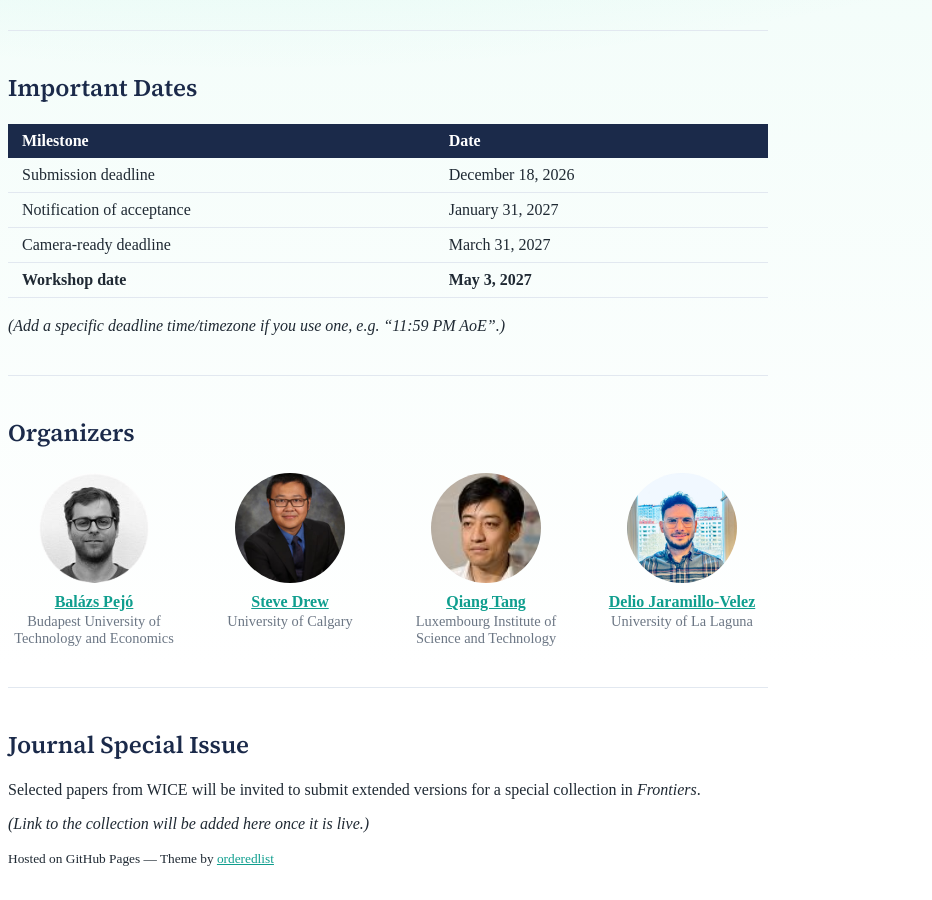
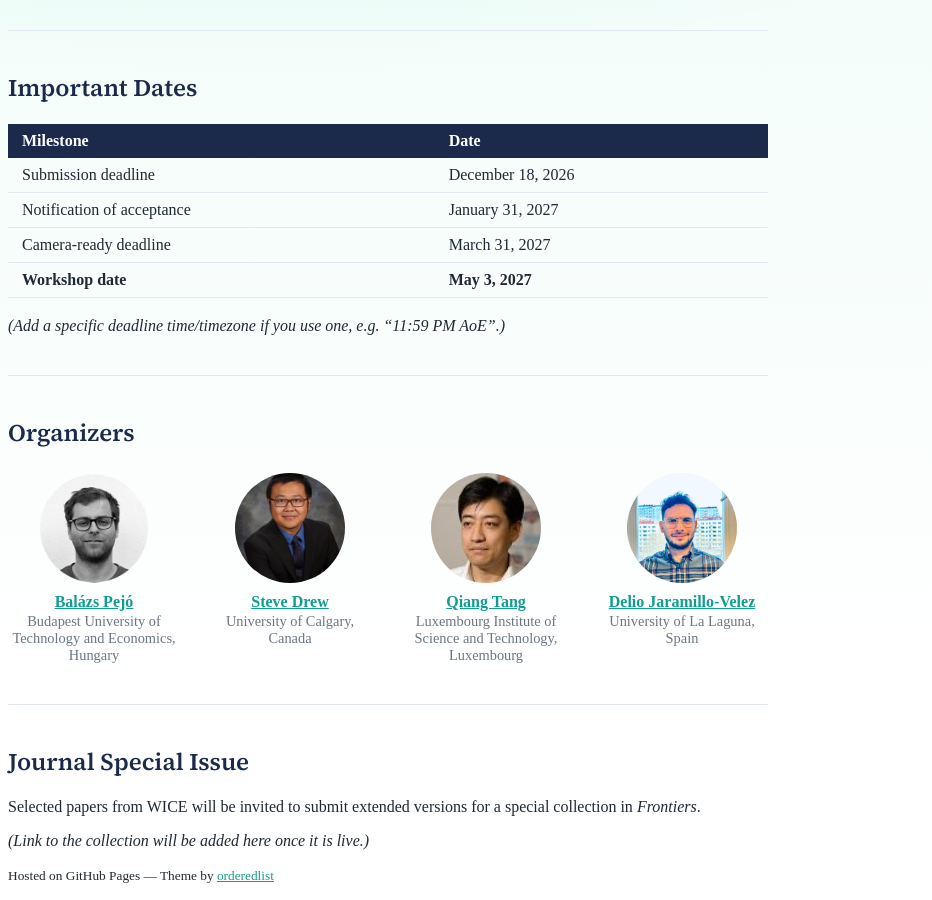
Before and after one commit to WICE-SaTML/WICE-SaTML.github.io, a Jekyll site: the page built from index.md, in a window 1280 px wide and 900 px high, scrolled down 918 px. Shown: the whole window, without its empty margins (0-932 px from the left). Built offline with Jekyll 4.4.1, drawn with Linux system fonts in a browser that asks for light colours; a script that is not in the unit is left out; our own code applies the rules of GitHub Pages for plain Markdown files.

Commit message:
Update index.md

```diff
--- a/index.md
+++ b/index.md
@@ -56,22 +56,22 @@ We invite submissions on *(add topics of interest here)*.
   <div class="organizer">
     <img src="{{ '/assets/images/organizers/balazs-pejo.jpg' | relative_url }}" alt="Balázs Pejó" class="organizer-photo">
     <p class="organizer-name"><a href="https://crysys.hu/~pejo/">Balázs Pejó</a></p>
-    <p class="organizer-affiliation">Budapest University of Technology and Economics</p>
+    <p class="organizer-affiliation">Budapest University of Technology and Economics, Hungary</p>
   </div>
   <div class="organizer">
     <img src="{{ '/assets/images/organizers/steve-drew.jpg' | relative_url }}" alt="Steve Drew" class="organizer-photo">
     <p class="organizer-name"><a href="https://profiles.ucalgary.ca/steve-drew">Steve Drew</a></p>
-    <p class="organizer-affiliation">University of Calgary</p>
+    <p class="organizer-affiliation">University of Calgary, Canada</p>
   </div>
   <div class="organizer">
     <img src="{{ '/assets/images/organizers/qiang-tang.jpg' | relative_url }}" alt="Qiang Tang" class="organizer-photo">
     <p class="organizer-name"><a href="https://researchportal.list.lu/scientific-community/detail/tang-qiang">Qiang Tang</a></p>
-    <p class="organizer-affiliation">Luxembourg Institute of Science and Technology</p>
+    <p class="organizer-affiliation">Luxembourg Institute of Science and Technology, Luxembourg</p>
   </div>
   <div class="organizer">
     <img src="{{ '/assets/images/organizers/delio-jaramillo-velez.jpg' | relative_url }}" alt="Delio Jaramillo-Velez" class="organizer-photo">
     <p class="organizer-name"><a href="https://sites.google.com/view/delio-jaramillo-velez/home">Delio Jaramillo-Velez</a></p>
-    <p class="organizer-affiliation">University of La Laguna</p>
+    <p class="organizer-affiliation">University of La Laguna, Spain</p>
   </div>
 </div>
 
```
